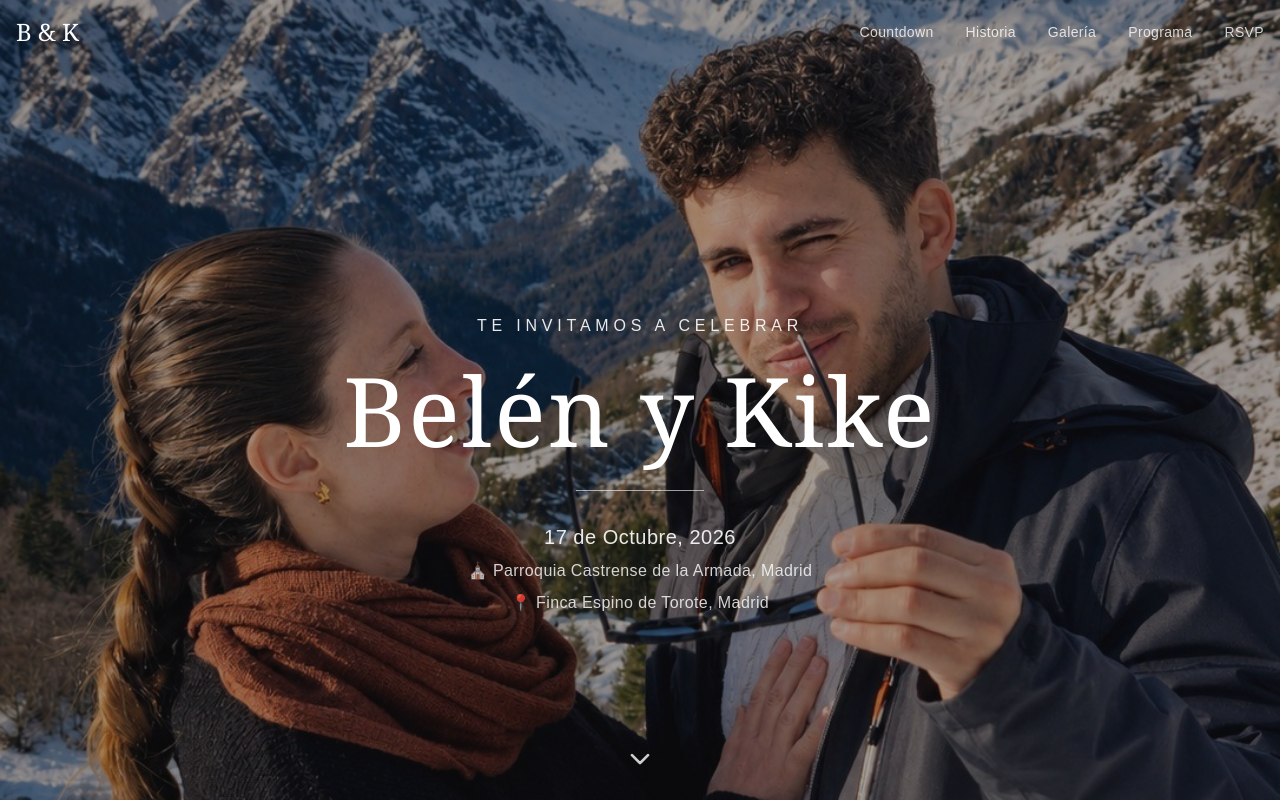
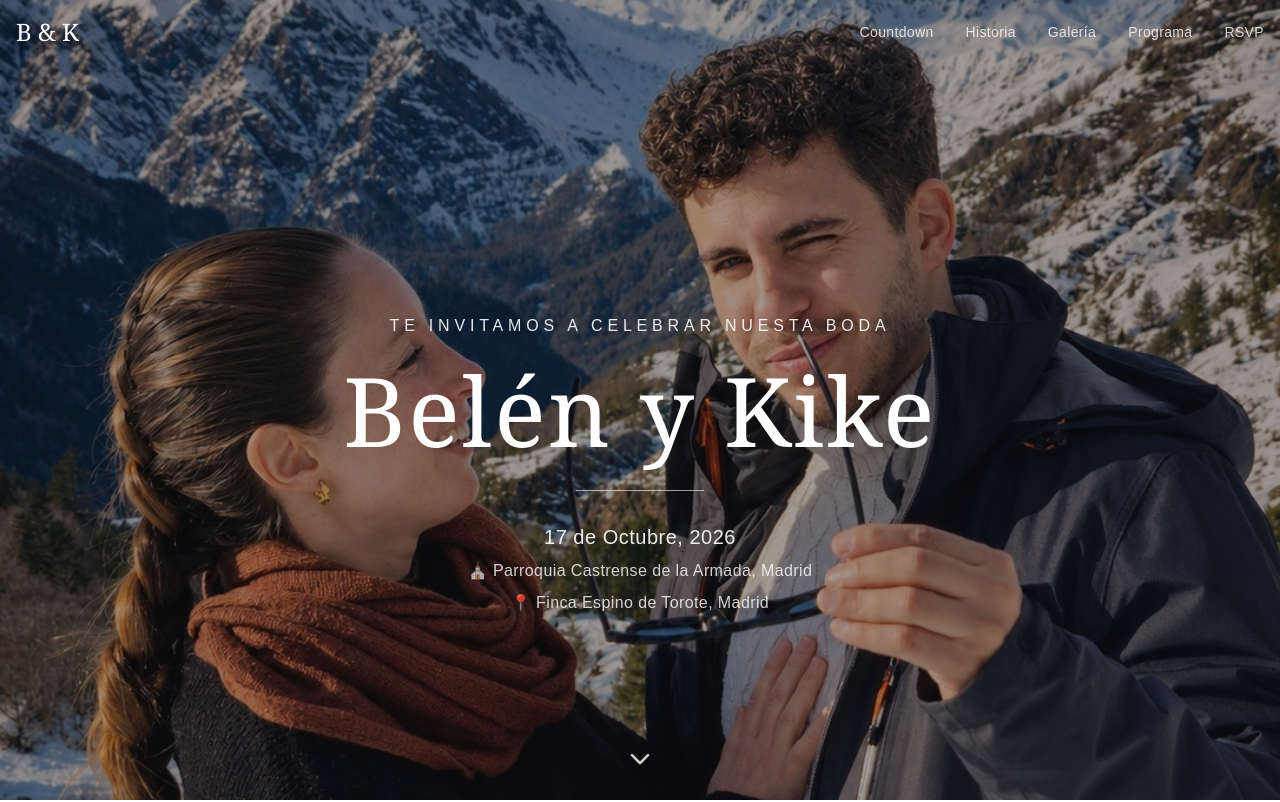
Before and after one commit to HTorres1/WebBoda, a Next.js app: page / in a window 1280 px wide. Shown: the top 802 px of the page. Built offline with nearby package versions, Linux system fonts and the light colour scheme.

Commit message:
cambio titulo hero section

```diff
--- a/components/wedding/hero-section.tsx
+++ b/components/wedding/hero-section.tsx
@@ -31,7 +31,7 @@ export function HeroSection() {
           transition={{ duration: 0.8, delay: 0.2 }}
           className="text-background/90 text-sm md:text-base tracking-[0.3em] uppercase mb-6"
         >
-          Te invitamos a celebrar
+          Te invitamos a celebrar nuesta boda
         </motion.p>
 
         <motion.h1
```
